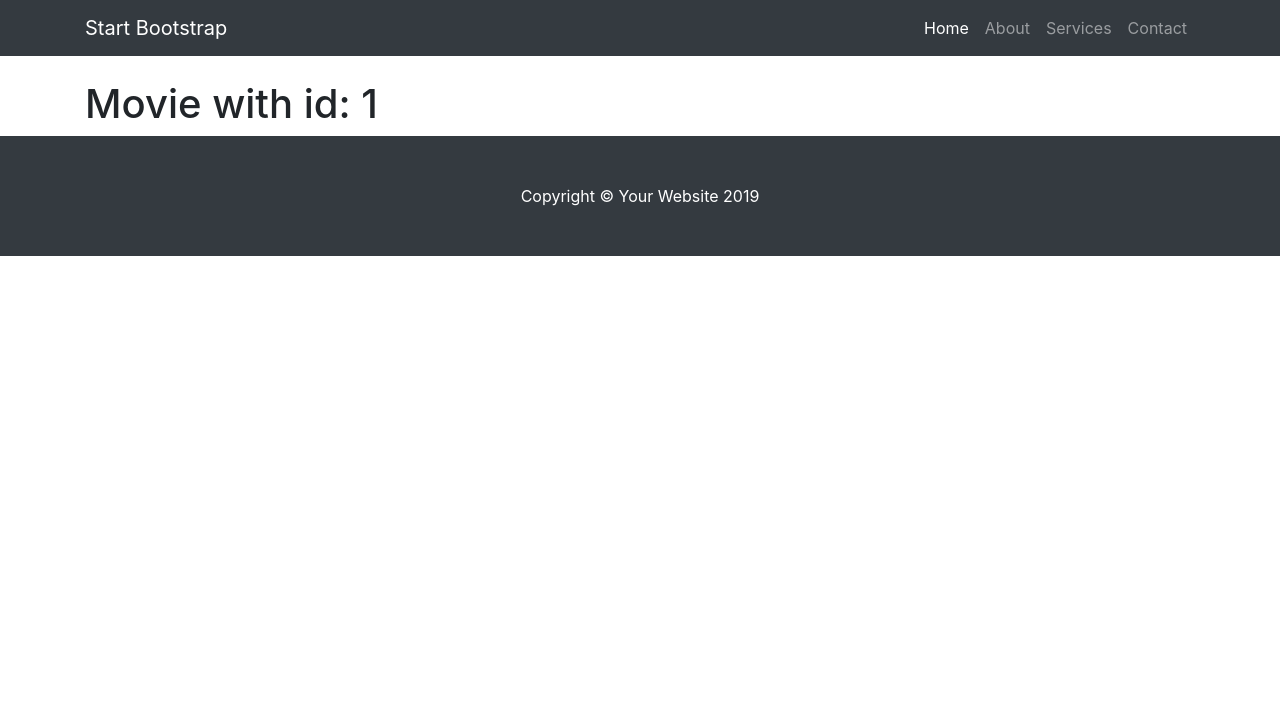
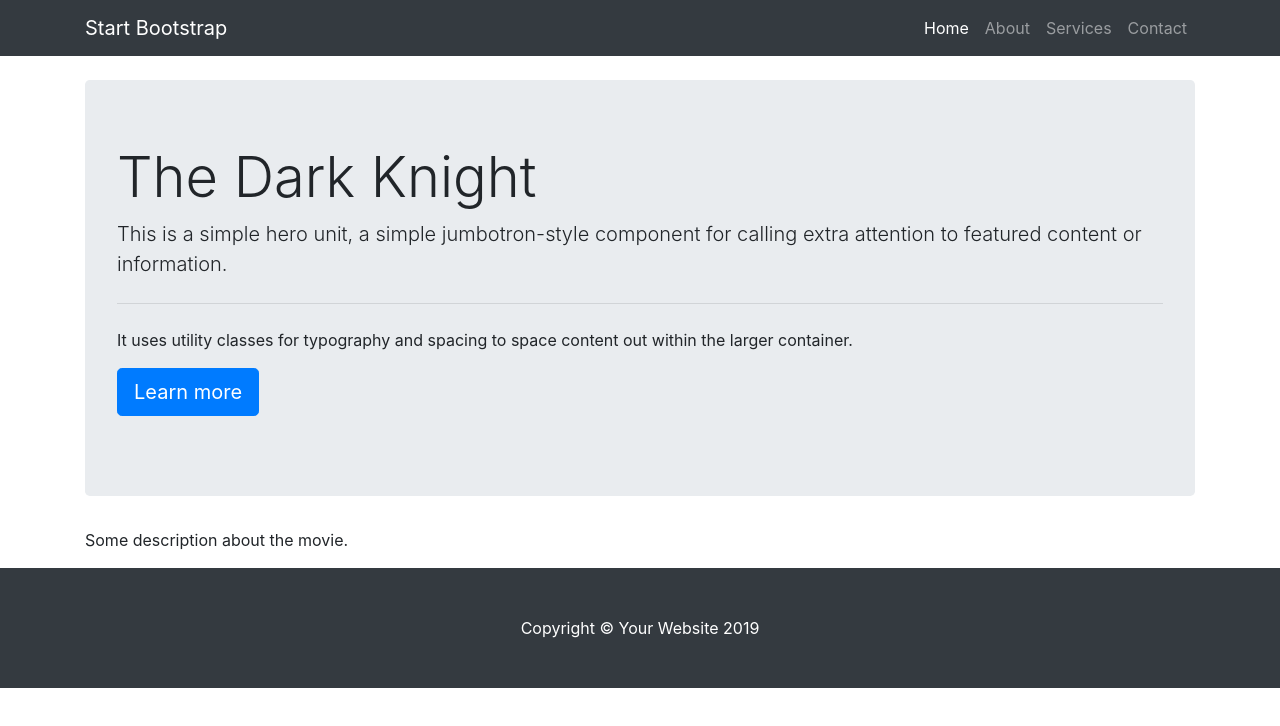
Before and after one commit to olliebrownlow/movie-app, a Next.js app: page /movies/1 in a window 1280 px wide. Shown: the top 726 px of the page. Built offline with nearby package versions, Linux system fonts and the light colour scheme.

Commit message:
implements method getMovieById

```diff
--- a/actions/index.js
+++ b/actions/index.js
@@ -36,3 +36,14 @@
     }, 50)
   })
 }
+
+export const getMovieById = (id) => {
+  return new Promise((resolve, reject) => {
+    const movieIndex = MOVIE_DATA.findIndex(m => m.id === id)
+    const movie = MOVIE_DATA[movieIndex]
+    setTimeout(() => {
+      resolve(movie)
+      reject("Cannot fetch data!")
+    }, 50)
+  })
+}
--- a/pages/movies/[id].js
+++ b/pages/movies/[id].js
@@ -1,15 +1,34 @@
-import React from "react";
-import { useRouter } from 'next/router';
+import React from "react"
+import { useRouter } from 'next/router'
+import { getMovieById } from '../../actions'
 
-const Movie = () => {
+const Movie = (props) => {
   const router = useRouter()
   const { id } = router.query
+  const { movie } = props
 
   return (
   <div className="container">
-    <h1>Movie with id: { id }</h1>
+    <div className="jumbotron">
+      <h1 className="display-4">{ movie.name }</h1>
+      <p className="lead">This is a simple hero unit, a simple jumbotron-style component for calling extra attention to featured content or information.</p>
+      <hr className="my-4"/>
+      <p>It uses utility classes for typography and spacing to space content out within the larger container.</p>
+      <p className="lead">
+        <a className="btn btn-primary btn-lg" href="#" role="button">Learn more</a>
+      </p>
+    </div>
+    <p>
+      Some description about the movie.
+    </p>
   </div>
   )
 }
 
+Movie.getInitialProps = async () => {
+  const movie = await getMovieById("2")
+  return { movie }
+}
+
+
 export default Movie
```
